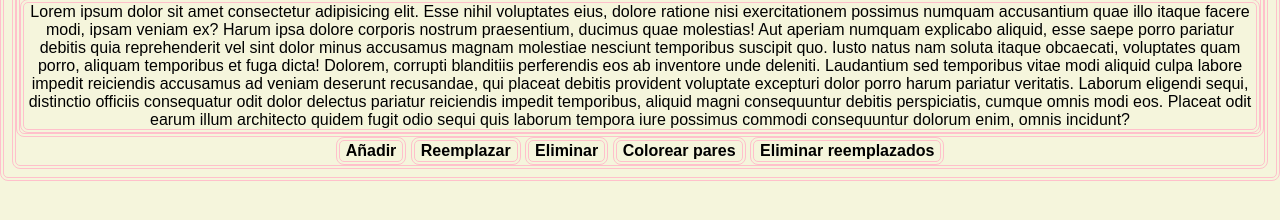
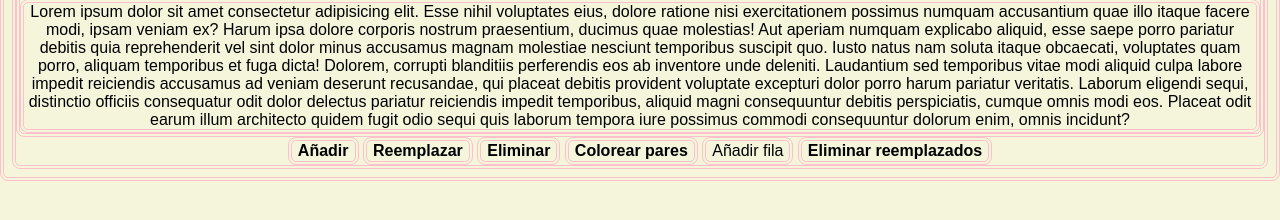
Before and after one commit to MarinaVallejo89/ejercicios-rehechos, a plain HTML site: page Ejercicio Botones 28Abril Marina Vallejo/index.html in a window 1280 px wide. Shown: the part 82-302 px from the top of the page. Drawn offline with Linux system fonts and the light colour scheme.

Commit message:
correcccion

```diff
--- a/Ejercicio Botones 28Abril Marina Vallejo/index.html
+++ b/Ejercicio Botones 28Abril Marina Vallejo/index.html
@@ -33,10 +33,11 @@
       </article>
     </section>
 
-    <input type="button" id="anadir" value="Añadir" />
-    <input type="button" id="reemplazar" value="Reemplazar" />
-    <input type="button" id="eliminar" value="Eliminar" />
-    <input type="button" id="colorear" value="Colorear pares" />
-    <input type="button" id="reemplazados" value="Eliminar reemplazados" />
+    <button id="anadir">Añadir</button>
+    <button id="reemplazar">Reemplazar</button>
+    <button id="eliminar">Eliminar</button>
+    <button id="colorear">Colorear pares</button>
+    <button id="add">Añadir fila</button>
+    <button id="reemplazados">Eliminar reemplazados</button>
   </body>
 </html>
```
Also changed, not shown: Ejercicio Tabla 28Abril Marina Vallejo/index.html (+7 -5 lines), Ejercicio Tabla 28Abril Marina Vallejo/tabla2.js (+16 -18 lines).
